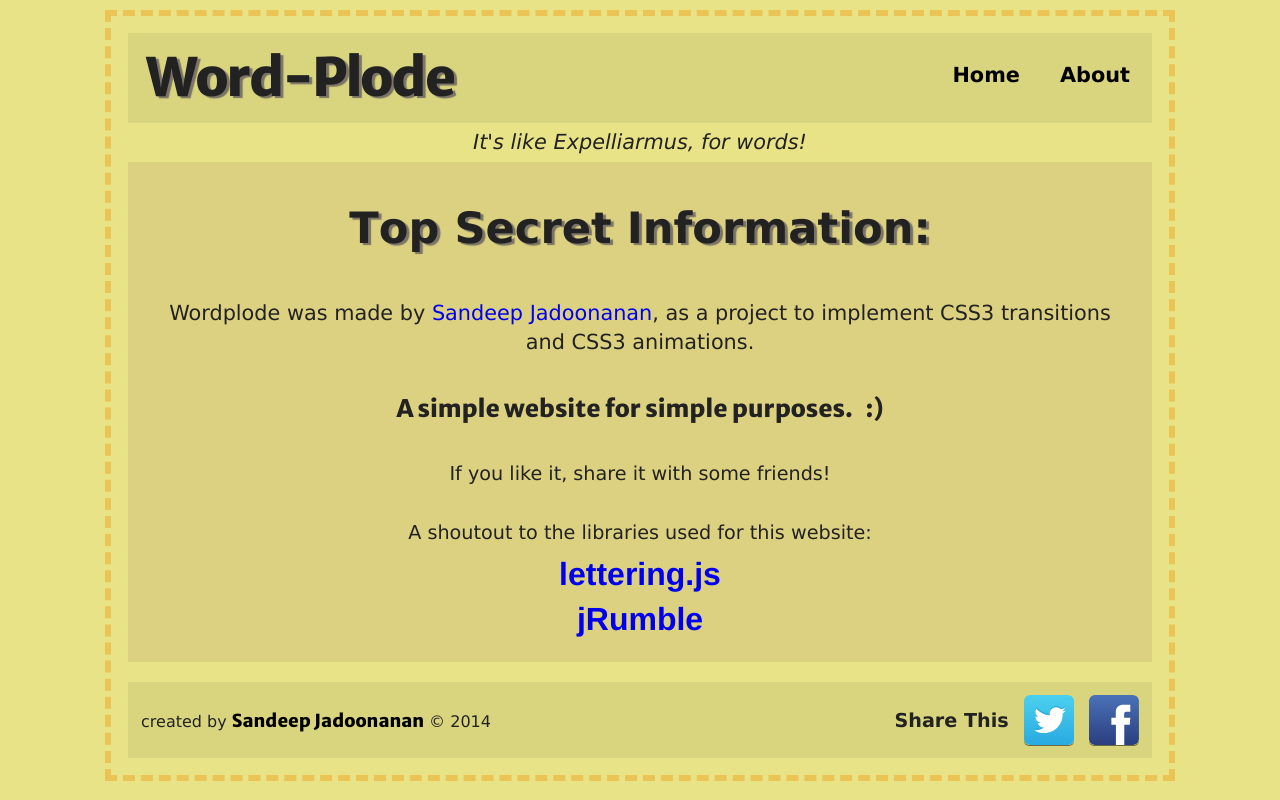
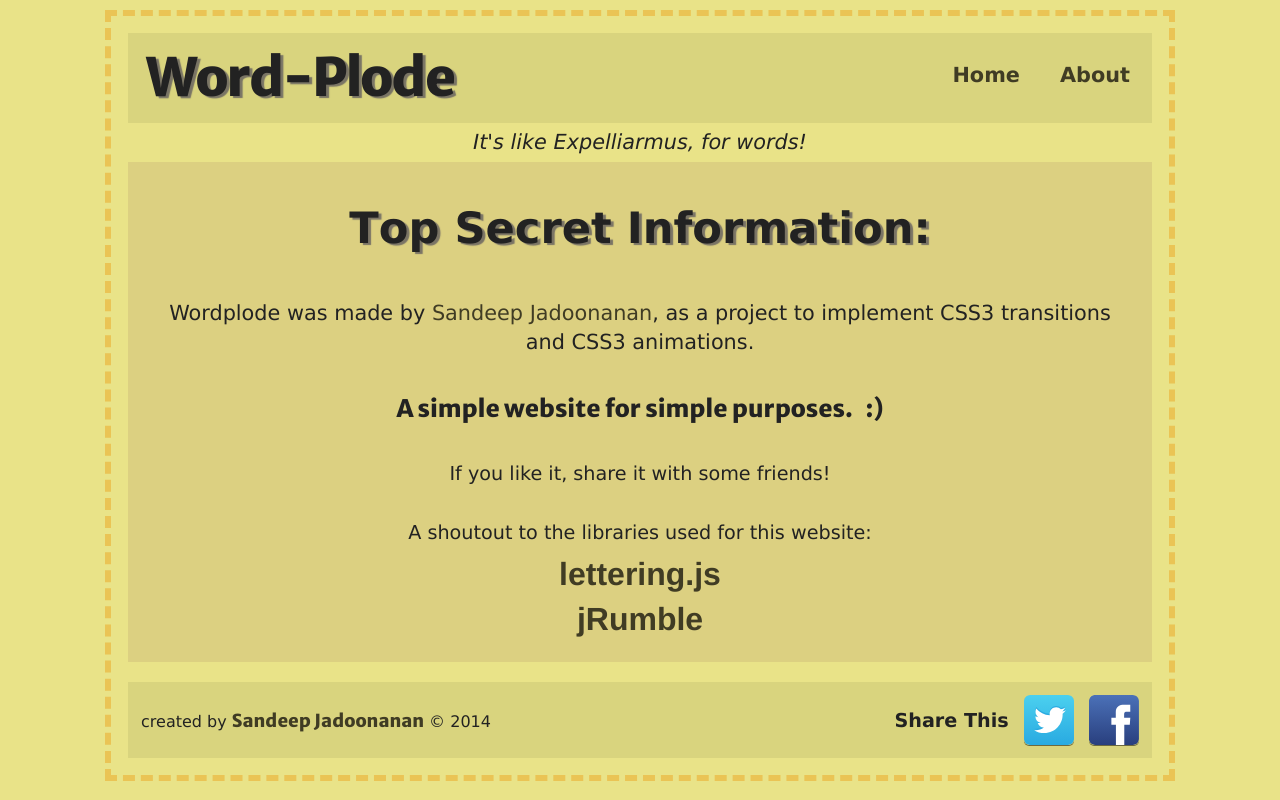
Before and after one commit to TunedMystic/word-plode, a plain HTML site: page about.html in a window 1280 px wide. Drawn offline with Linux system fonts and the light colour scheme; a web font is replaced by a local one.

Commit message:
About page complete - links CSS changed

```diff
--- a/css/main.css
+++ b/css/main.css
@@ -94,6 +94,17 @@ h1, h2 {
     text-shadow: 3px 2px 1px rgba(100, 95, 95, 0.82);
 }
 
+a {
+    text-decoration: none;
+    color: #403C24;
+
+    -webkit-transition: color 200ms linear;
+}
+
+a:hover {
+    color: #28677D;
+}
+
 #page-wrap {
     width: 1024px;
     min-width: 320px;
@@ -162,11 +173,11 @@ h1, h2 {
 }
 
 #creator p a {
-    color: #000000;
+    /* color: #000000; */
 }
 
 #creator p a:hover {
-    color: #4A4A4A;
+    /* color: #4A4A4A; */
 }
 
 #footerShare {
@@ -208,11 +219,11 @@ h1, h2 {
 }
 
 #page-nav ul li a {
-    color: #000000;
+    /* color: #000000; */
 }
 
 #page-nav ul li a:hover {
-    color: #4A4A4A;
+    /* color: #4A4A4A; */
 }
 
 #page-tagline {
```
